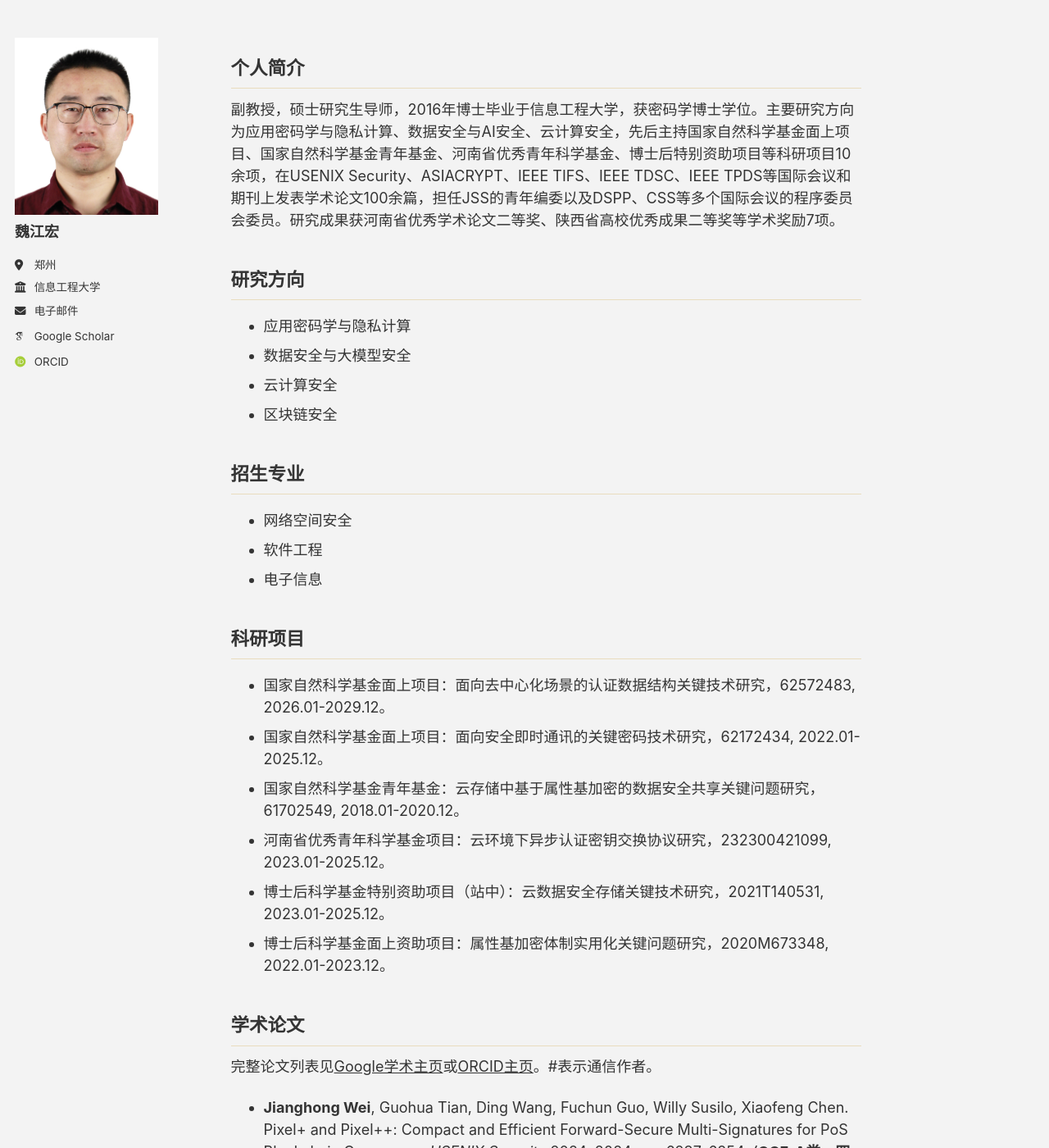
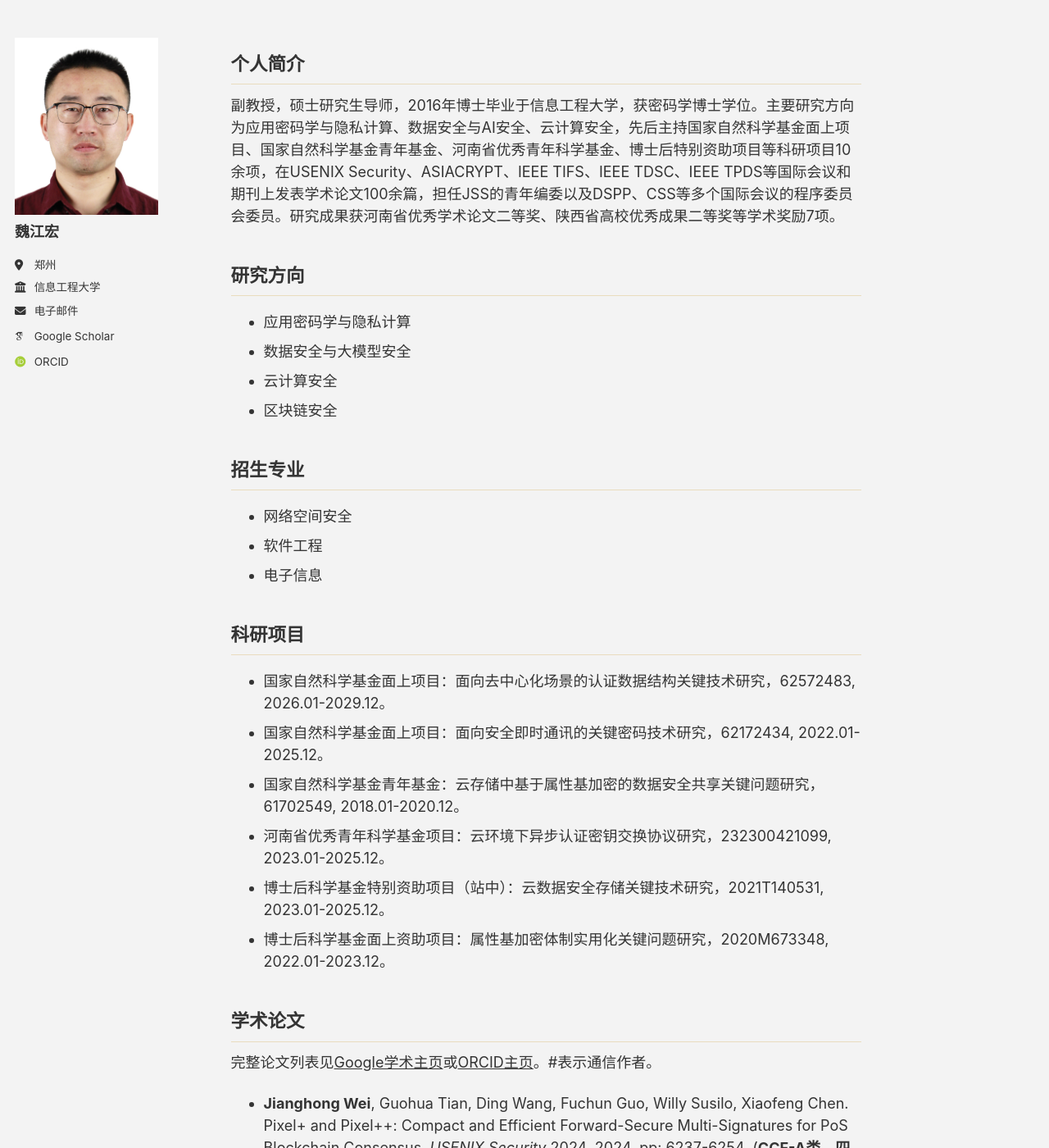
Before and after one commit to jhw-crypt/jhw-crypt.github.io, a Jekyll site: the page built from _pages/about.md, in a window 1280 px wide and 1400 px high. Shown: the whole window at 82% size. Built offline with Jekyll 4.4.1, drawn with Linux system fonts in a browser that asks for light colours; some web fonts are replaced; a script bundle is joined from its source files by our own code; library files that are not in the unit come from our copies.

Commit message:
Update main.scss

```diff
--- a/assets/css/main.scss
+++ b/assets/css/main.scss
@@ -52,7 +52,7 @@
 /* 2. 让主体内容区上移，消除顶部间距 */
 .initial-content,
 #main {
-  margin-top: -60px !important;
+  margin-top: -65px !important;
   padding-top: 0 !important;
 }
 
```
